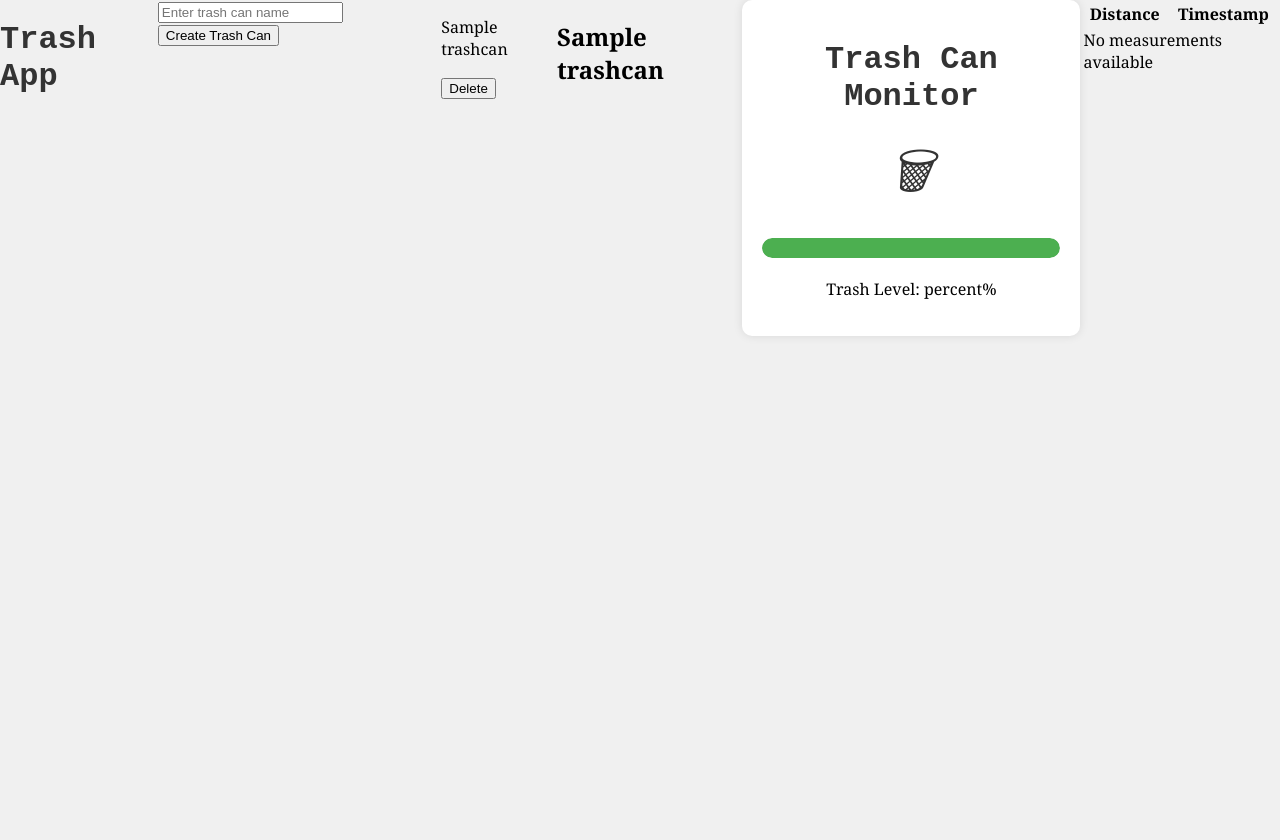
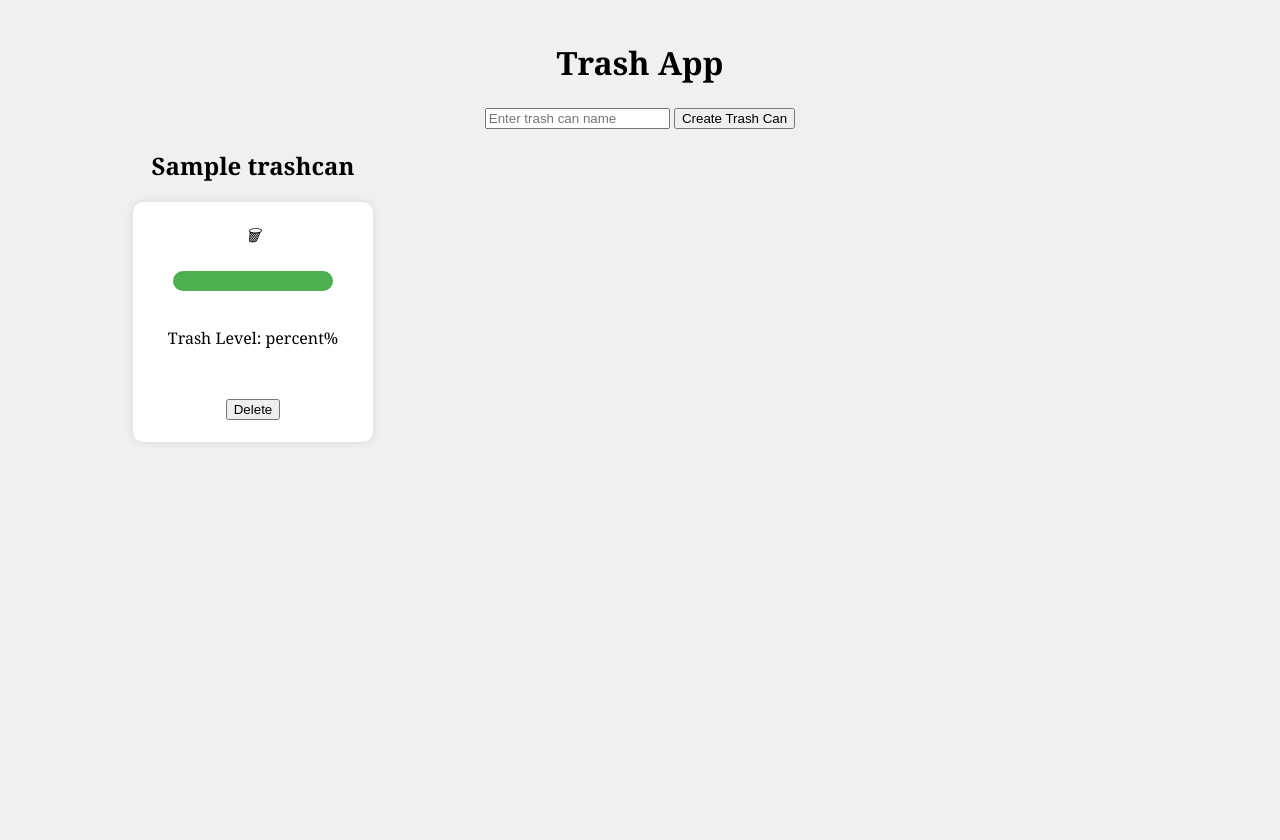
Before and after one commit to GVLocke/TrashApp, a Django app: page / in a window 1280 px wide. Before the commit the page ends 336 px from the top, so only its background shows below. Run offline with Django 4.2, Linux system fonts and the light colour scheme; tables that the repository leaves empty hold one stand-in row (values such as "Sample post").

Commit message:
mason messed with the html and nothing happened

```diff
--- a/trashapp/main/templates/main/mainpage.html
+++ b/trashapp/main/templates/main/mainpage.html
@@ -5,36 +5,52 @@
     <title>Main Page</title>
     <style>
         body {
-            font-family: 'Georgia', serif; /* Change the font-family to Georgia */
+            font-family: 'Georgia', serif;
             margin: 0;
-            padding: 0;
+            padding: 20px;
+            height: 100vh;
             background-color: #f0f0f0;
+        }
+        header{
+            background-color: #f4f4f4;
+            padding: 20px;
+            box-shadow: 0 0 10px rgba(0, 0, 0, 0.1);
+        }
+
+        .grid-container {
+            display: grid;
+            grid-template-columns: repeat(auto-fill, minmax(200px, 1fr));
+            gap: 40px;
+            justify-items: center;
+            margin-left: auto;
+            margin-right: auto;
+            width: 80%;
+        }
+
+        .grid-item {
             display: flex;
-            align-items: flex-start;
-            justify-content: center;
-            height: 100vh;
+            flex-direction: column;
+            align-items: center;
         }
 
         .container {
-            text-align: center;
+            width: 200px;
+            height: 200px;
+            display: flex;
+            flex-direction: column;
+            align-items: center;
+            justify-content: center;
             background-color: #fff;
             padding: 20px;
             border-radius: 10px;
             box-shadow: 0 0 10px rgba(0, 0, 0, 0.1);
         }
-
-        h1 {
-            font-family: Courier New, monospace;
-            color: #333;
-        }
-
         .progress-bar {
-            width: 100%;
+            width: 80%; /* Adjust this value as needed */
             height: 20px;
             background-color: #eee;
             border-radius: 10px;
-            margin: 20px 0;
-            overflow: hidden;
+            margin: 20px auto; /* Centers the progress bar horizontally */
         }
 
         .progress {
@@ -44,30 +60,34 @@
             transition: width 0.5s ease;
         }
 
-        .trash-can-icon {
-            font-size: 48px;
-            color: #333;
+        .center-content {
+            display: flex;
+            flex-direction: column;
+            align-items: center;
         }
-
-        /* New style for the warning message */
-        .warning-message {
-            color: #ff0000; /* Red color for warning */
-            font-weight: bold;
-            margin-top: 10px;
-        }
+        /* rest of your CSS */
     </style>
 </head>
 <body>
+    <div class="center-content">
         <h1>Trash App</h1>
         <form action="{% url 'create_trash_can' %}" method="post">
             {% csrf_token %}
             <input type="text" name="name" placeholder="Enter trash can name">
             <input type="submit" value="Create Trash Can">
-        <!--<input type="submit" value="Delete Trash Can"> -->
         </form>
+    </div>
+    <div class="grid-container">
         {% for trash_can in trash_cans %}
-        <div>
-            <p>{{ trash_can.name }}</p>
+            <div class="grid-item">
+                <h2>{{ trash_can.name }}</h2>
+                <div class="container">
+                    <i class="trash-can-icon">&#128465;</i>
+                    <div class="progress-bar">
+                        <div class="progress" id ="progress-bar" style="width: percent%;"></div>
+                    </div>
+                    <p id = "trash-level">Trash Level: percent%</p>
+                    <p id="warning-message" class="warning-message"></p>
                     <!-- Form for deleting a trash can -->
                     <form action="{% url 'delete_trash_can' trash_can.id %}" method="post">
                         {% csrf_token %}
@@ -75,27 +95,7 @@
                         <input type="submit" value="Delete">
                     </form>
                 </div>
-    {% endfor %}
-    {% for trash_can in trash_cans %}
-        <h2>{{ trash_can.name }}</h2>
-        <table>
-            <thead>
-                <tr>
-                    <th>Distance</th>
-                    <th>Timestamp</th>
-                </tr>
-            </thead>
-            <tbody>
-                <div class="container">
-        <h1>Trash Can Monitor</h1>
-        <i class="trash-can-icon">&#128465;</i>
-        <div class="progress-bar">
-            <div class="progress" id ="progress-bar" style="width: percent%;"></div>
             </div>
-        <p id = "trash-level">Trash Level: percent%</p>
-        <p id="warning-message" class="warning-message"></p>
-    </div>
-
             <script>
                 // function to fetch new data and update the progress bar
                 var trash_can_name = "{{ trash_can.name }}";
@@ -105,8 +105,10 @@
                     .then(data => {
                         //calculate the percentage
                         var distanceValue = data.latest_distance;
-                let maxDistance = 35;
+                        let maxDistance = 30;
                         let percent = Math.round((maxDistance - distanceValue) / maxDistance * 100);
+                        let scale = 1.4; // Adjust this value as needed
+                        percent = Math.round(percent * scale);
                         if (percent < 0) {
                             percent = 0;
                         } else if (percent > 100) {
@@ -117,34 +119,13 @@
                         const progressBar = document.getElementById('progress-bar');
                         progressBar.style.width = percent + '%';
 
-                // JavaScript code to display a warning message when the progress is >= 90%
-                const warningMessage = document.getElementById('warning-message');
-
                         // Update the "Trash Level" paragraph
                         document.getElementById('trash-level').innerText = 'Trash Level: ' + percent + '%';
-                if (parseInt(progressBar.style.width) >= 90) {
-                    warningMessage.textContent = "I didn't know leaving the trash was a new form of modern art. Very avant-garde.";
-                } else {
-                    warningMessage.textContent = "";
-                }
                     });
                 }
-        setInterval(fetchAndUpdatePage, 5000);
+                setInterval(fetchAndUpdatePage, 2500);
             </script>
-            {% if trash_can.distancemeasurement_set.last %}
-                    <tr>
-                        <td>{{ trash_can.distancemeasurement_set.last.distance }}</td>
-                        <td>{{ trash_can.distancemeasurement_set.last.created_at }}</td>
-                    </tr>
-                {% else %}
-                    <tr>
-                        <td colspan="2">No measurements available</td>
-                    </tr>
-                {% endif %}
-            </tbody>
-
-    </table>
         {% endfor %}
-
+    </div>
 </body>
 </html>
```
Lines whose indentation alone changed are shown as unchanged.
